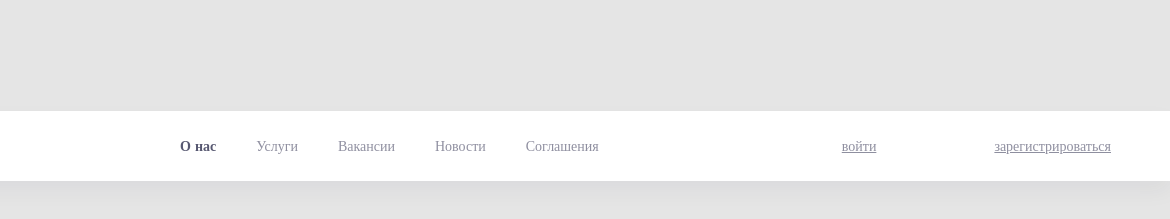
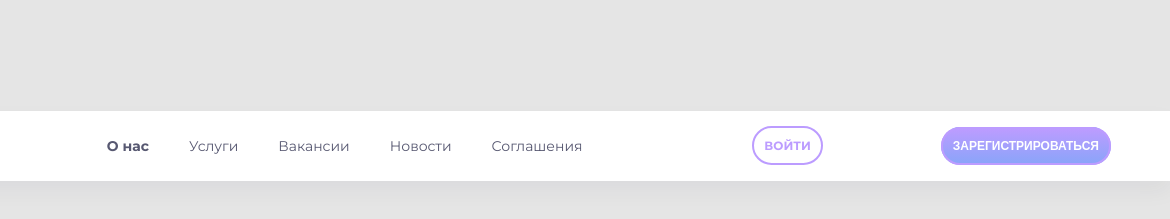
Before and after one commit to SnikerZi/second, a plain HTML site: page index.html in a window 1280 px wide. Shown: the part 29-248 px from the top of the page, 110-1280 px from the left. Drawn offline with Linux system fonts and the light colour scheme.

Commit message:
New code update
Signed-off-by: SnikerZi <rostislavkapsha1@gmail.com>

```diff
--- a/css/styles.css
+++ b/css/styles.css
@@ -3,21 +3,22 @@ html {
 }
 
 .logobnw {
+    max-width: 48px;
     margin-top: 30px;
     margin-left: 30px;
 }
 
 .text {
-    font-family: Montserrat;
+    font-family: 'Montserrat', sans-serif;
     font-style: normal;
     font-weight: normal;
     font-size: 14px;
-    line-height: 17px;
-    color: rgba(31, 32, 65, 0.5);
+    line-height: 24px;
+    color: rgba(31, 32, 65, 0.75);
 }
 
 .expand_more {
-    font-family: Material Icons;
+    font-family: 'Montserrat', sans-serif;
     font-style: normal;
     font-weight: normal;
     font-size: 24px;
@@ -51,6 +52,18 @@ html {
     color: rgba(31, 32, 65, 0.75);
 }
 
+.gradient {
+    background: linear-gradient(180deg, #BC9CFF 0%, #8BA4F9 100%);
+    font-family: 'Montserrat', sans-serif;
+    font-style: normal;
+    font-weight: bold;
+    font-size: 12px;
+    line-height: 15px;
+    text-transform: uppercase;
+    color: #FFFFFF;
+
+}
+
 header.top_header .wrapper {
     display: flex;
     align-items: center;
@@ -82,6 +95,8 @@ header.top_header .wrapper nav.usual ul li a:hover {
 }
 
 header.top_header .wrapper nav.usual ul li a.active {
+    ffont-family: 'Montserrat', sans-serif;
+    font-style: normal;
     font-weight: bold;
     font-size: 14px;
     line-height: 17px;
@@ -90,13 +105,85 @@ header.top_header .wrapper nav.usual ul li a.active {
 
 header.top_header .wrapper nav.colored ul {
     display: flex;
+    font-family: 'Montserrat', sans-serif;
+    font-style: normal;
+    font-weight: bold;
+    font-size: 12px;
+    line-height: 15px;
+    text-transform: uppercase;
+
 }
 
 header.top_header .wrapper nav.colored ul li {
     margin-left: 59px;
     margin-right: 59px;
+
 }
 
 header.top_header .wrapper nav.colored ul li a {
-    color: inherit;
+    color: #BC9CFF;
+    padding: 10px;
+    border: 2px solid;
+    border-radius: 22px;
+    text-decoration: none;
+    font-family: 'Montserrat', sans-serif;
+    font-style: normal;
+    font-weight: bold;
+    font-size: 12px;
+    line-height: 15px;
+    /* identical to box height */
+
+    text-transform: uppercase;
 }
+
+header.top_header .wrapper nav.colored ul li a:hover {
+    color: rgba(31, 32, 65, 0.75);;
+    text-decoration: none;
+    transition: all 300ms ease-in-out;
+
+}
+
+header.top_header .wrapper nav.colored ul li a.active {
+    font-family: 'Montserrat', sans-serif;
+    font-style: normal;
+    font-weight: bold;
+    font-size: 14px;
+    line-height: 17px;
+    color: rgba(31, 32, 65, 0.75);
+}
+
+header.top_header .wrapper nav.colored ul li a.gradient {
+    color: #BC9CFF;
+    padding: 10px;
+    border: 2px solid #BC9CFF;
+    border-radius: 22px;
+    text-decoration: none;
+    background: linear-gradient(180deg, #BC9CFF 0%, #8BA4F9 100%);
+    font-family: 'Montserrat Alternates', sans-serif;
+    font-style: normal;
+    font-weight: bold;
+    font-size: 12px;
+    line-height: 15px;
+    text-transform: uppercase;
+    color: #FFFFFF;
+
+    text-transform: uppercase;
+}
+
+header.top_header .wrapper nav.colored ul li a:hover.gradient {
+    color: rgba(31, 32, 65, 0.75);
+    text-decoration: none;
+    transition: all 300ms ease-in-out;
+
+}
+
+header.top_header .wrapper nav.colored ul li a.active .gradient {
+    background: linear-gradient(180deg, #BC9CFF 0%, #8BA4F9 100%);
+    font-family: 'Montserrat', sans-serif;
+    font-style: normal;
+    font-weight: bold;
+    font-size: 12px;
+    line-height: 15px;
+    text-transform: uppercase;
+    color: #FFFFFF;
+}
--- a/index.html
+++ b/index.html
@@ -7,13 +7,15 @@
     <title>Headers+footers</title>
     <link href="./css/styles.css" rel="stylesheet">
     <link href="./css/reset.css" rel="stylesheet">
-    <link href="./css/fonts.css" rel="stylesheet">
+    <!--    <link href="./css/fonts.css" rel="stylesheet">-->
+    <link href="https://fonts.googleapis.com/css2?family=Montserrat:ital,wght@0,300;0,400;0,700;1,300;1,400;1,700&display=swap"
+          rel="stylesheet">
 
 </head>
 
 <body class="text">
 <div class="logobnw">
-    <img alt="LOGO" height="48" src="./img/png/Logo_bnw.png" srcset="./img/png/Logo_bnw_2x.png" width="48">
+    <img alt="LOGO" height="48" src="./img/png/Logo_bnw.png" srcset="./img/png/Logo_bnw_2x.png">
 </div>
 <header class="top_header rectangle">
 
@@ -33,7 +35,7 @@
         <nav class="colored">
             <ul>
                 <li><a href="#">войти</a></li>
-                <li><a href="#">зарегистрироваться</a></li>
+                <li><a class="gradient" href="#">зарегистрироваться</a></li>
             </ul>
         </nav>
     </div>
```
